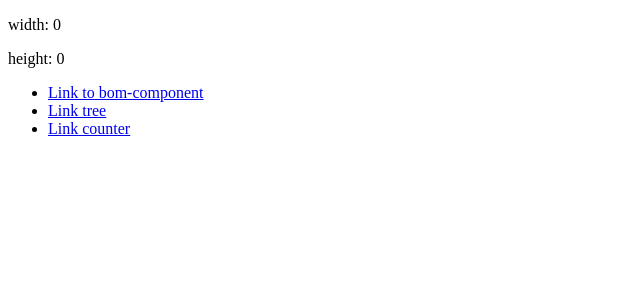
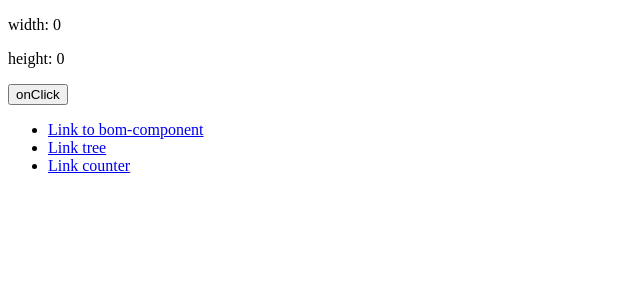
Before and after one commit to AnastasiiaKononova/react-welcome, a React (Create React App) app: page /bom in a window 1280 px wide. Shown: the top 300 px of the page, without its empty margins (0-640 px from the left). Built offline with nearby package versions, Linux system fonts and the light colour scheme.

Commit message:
cleaning effects

```diff
--- a/src/components/BOMexamples/index.js
+++ b/src/components/BOMexamples/index.js
@@ -1,14 +1,22 @@
-import React, {useState, useEffect} from 'react';
+import React, { useState, useEffect } from "react";
 
- function WindowResizer(props) {
+function WindowResizer(props) {
+  const [tickTack, setTick] = useState(true);
   const [screen, setScreen] = useState({
     width: 0,
-    height: 0
+    height: 0,
   });
 
   useEffect(function () {
-    window.addEventListener('resize', resizeHandler)
-  }, [])
+    console.log("ефект навишено");
+    window.addEventListener("resize", resizeHandler);
+    // якщо перед відмонтуванням треба почистити за собою, ця функція має повернути інший коллбек, який і виконує роботу по очистці ефектів
+    return function () {
+      // отут чистимо за собою
+      console.log("ефект почищено");
+      window.removeEventListener("resize", resizeHandler);
+    };
+  }, [tickTack]);
 
   /*
     useEffect - хук. Викликати на вищому рівні компоненти
@@ -29,27 +37,33 @@ import React, {useState, useEffect} from 'react';
 
     якщо це пустий масив - [] - то коллбек буде виконано один раз
     якщо коллбек має бути виконано після зміни певного значення (пропса або стейта) він має бути вказаний в масиві залежностей
+
+    Якщо коллбек useEffect повертає функцію, що виконує роботу по очистці, ця функція викликається
+
+    - якщо коллбек одноразовий (пустий масив залежностей) - перед відмонтуванням компоненти
+    - якщо у коллбека є певна залежність, яка вказана у масиві залежностей,то перед наступним рендером компоненти СПОЧАТКУ викликається функція очищення попереднього ефекту, потім виконується навішування нового
+
     */
 
-  const  resizeHandler = ({currentTarget: {innerWidth, innerHeight}}) => {
+  const resizeHandler = ({ currentTarget: { innerWidth, innerHeight } }) => {
     setScreen({
-        width: innerWidth,
-        height: innerHeight
-    })
-}
+      width: innerWidth,
+      height: innerHeight,
+    });
+  };
 
-
- // fetch -> оновлення стану з результатами запиту (бесконечний цикл будет)
+  // fetch -> оновлення стану з результатами запиту (бесконечний цикл будет)
 
   return (
     <div>
       <p>width: {screen.width}</p>
       <p>height: {screen.height}</p>
+      <button onClick={() => {
+        setTick(!tickTack)
+      }}>onClick</button>
     </div>
-  )
+  );
 }
-
-
 
 export default WindowResizer;
 
```
